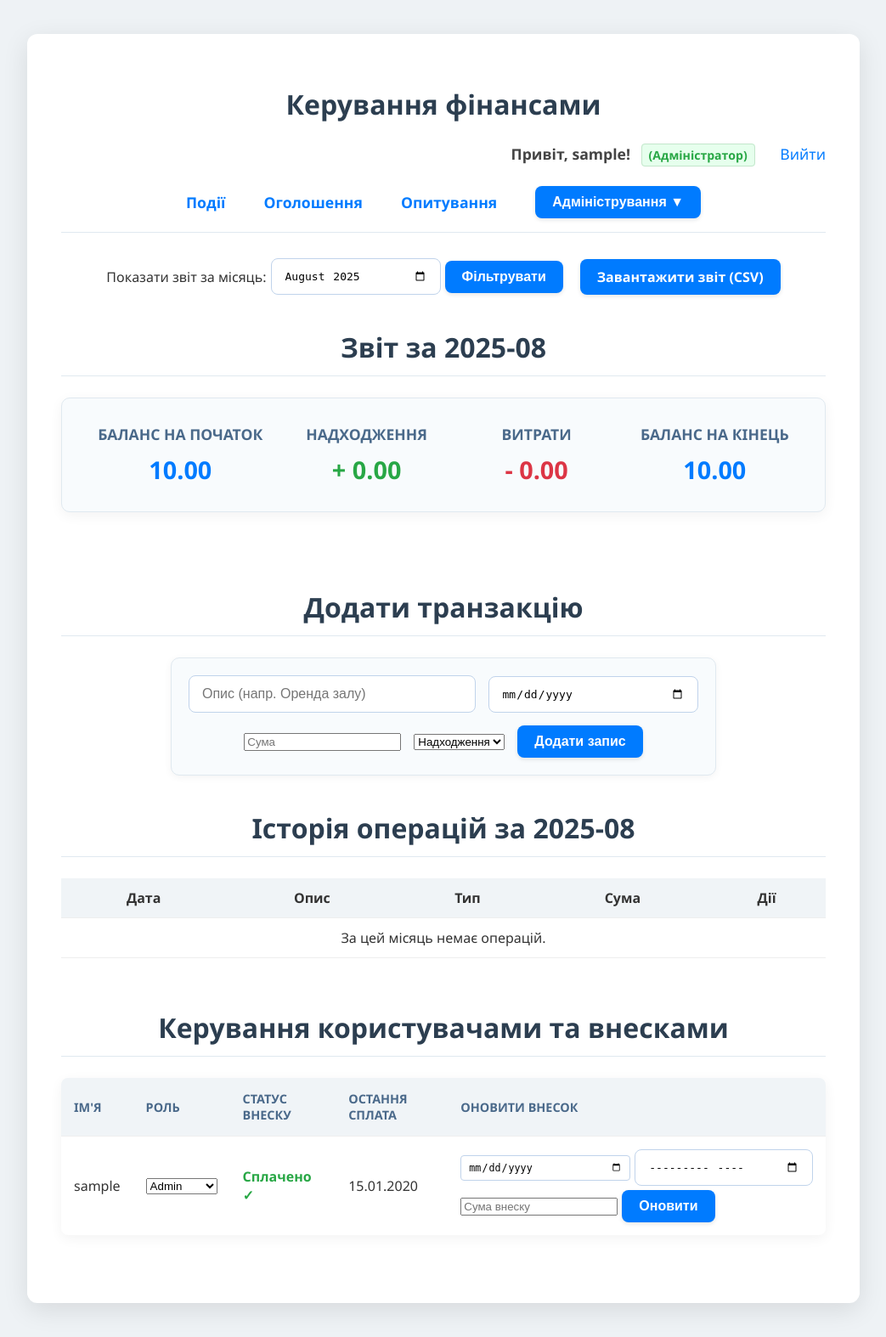
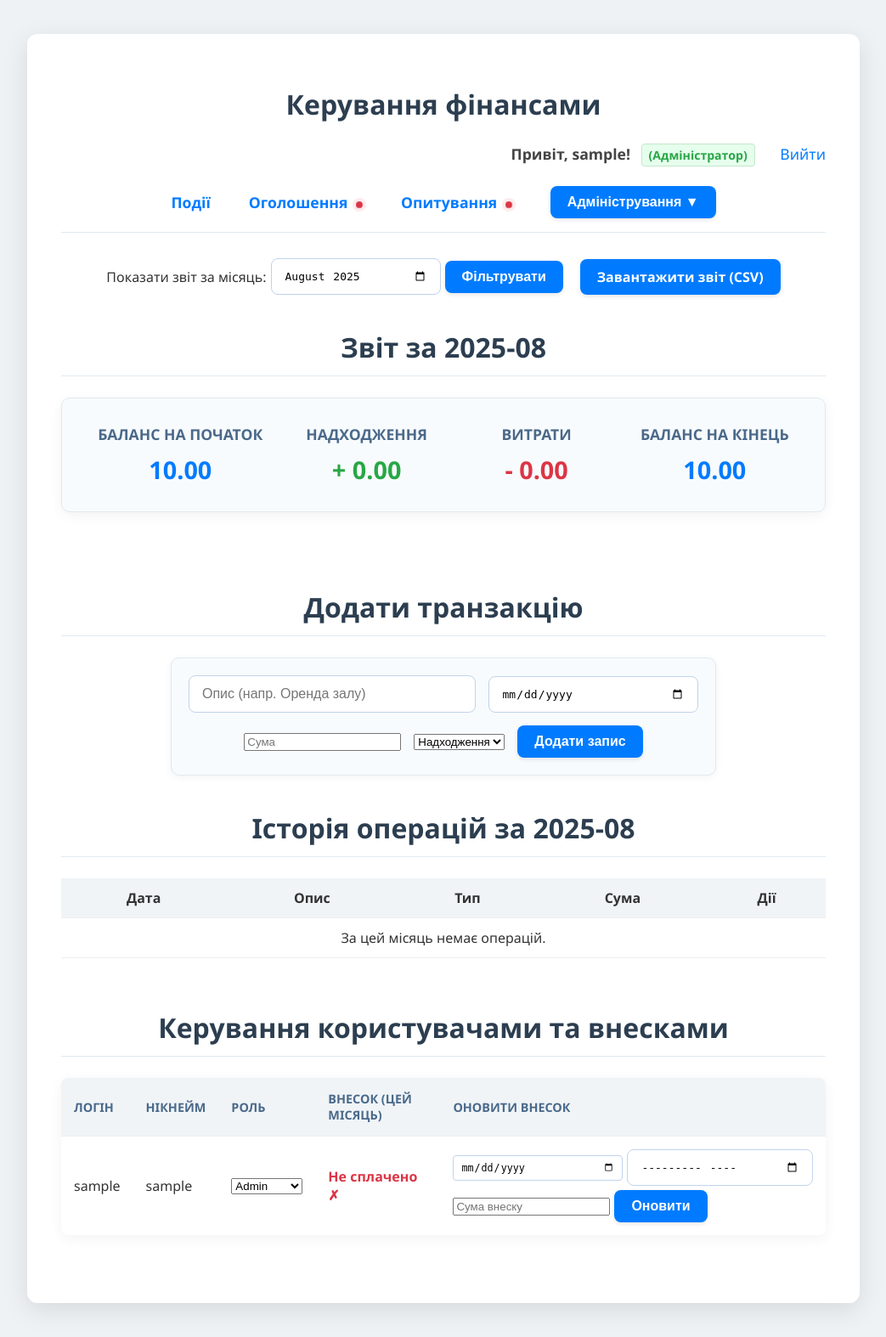
Before and after one commit to SportActive/SportActive, a Flask app: page /finances in a window 1280 px wide. Shown: the whole page at 85% size, without its empty margins (118-1161 px from the left). Run offline with Flask 3, Linux system fonts and the light colour scheme; a user stored in the database is signed in; tables that the repository leaves empty hold one stand-in row (values such as "Sample post").

```diff
--- a/app.py
+++ b/app.py
@@ -11,9 +11,13 @@ from io import StringIO
 from sqlalchemy import func
 import itertools
 from itsdangerous import URLSafeTimedSerializer
+import logging
 
 app = Flask(__name__)
 app.secret_key = os.environ.get('SECRET_KEY', 'your_super_secret_key_here_please_change_this')
+
+# Налаштування базового логування
+logging.basicConfig(level=logging.INFO)
 
 # --- Настройка SQLAlchemy ---
 database_url = os.environ.get('DATABASE_URL', 'sqlite:///site.db')
@@ -100,8 +104,8 @@ class User(db.Model, UserMixin):
     nickname = db.Column(db.String(80), nullable=True)
     password_hash = db.Column(db.String(256), nullable=False)
     role = db.Column(db.String(20), default='user')
-    has_paid_fees = db.Column(db.Boolean, default=False)
-    last_fee_payment_date = db.Column(db.String(10), nullable=True, default=None)
+    has_paid_fees = db.Column(db.Boolean, default=False) # Це поле більше не використовується для логіки, але залишаємо для сумісності
+    last_fee_payment_date = db.Column(db.String(10), nullable=True, default=None) # Це поле більше не використовується
     email = db.Column(db.String(120), unique=True, nullable=True)
     email_confirmed = db.Column(db.Boolean, default=False)
     email_confirmation_token = db.Column(db.String(256), nullable=True)
@@ -329,9 +333,16 @@ def login():
                 flash('Будь ласка, підтвердьте свою електронну пошту, щоб увійти.', 'warning')
                 return redirect(url_for('login'))
             login_user(user_found)
+
+            # ЛОГУВАННЯ УСПІШНОГО ВХОДУ
+            app.logger.info(f"Successful login for user: '{username}'")
+
             flash(f'Вхід успішний! Привіт, {user_found.nickname or user_found.username}!', 'success')
             return redirect(request.args.get('next') or url_for('index'))
         else:
+            # ЛОГУВАННЯ НЕВДАЛОГО ВХОДУ
+            app.logger.warning(f"Failed login attempt for username: '{username}'")
+
             flash('Неправильний логін або пароль.', 'error')
 
     return render_template('login.html')
@@ -427,15 +438,21 @@ def index():
                 db.session.add(new_log_entry)
                 events_to_delete.append(event)
         except ValueError:
-            flash(f"Подія '{event.name}' має невірний формат дати.", 'error')
+            app.logger.error(f"Could not parse date for event '{event.name}': {event.date}")
 
     if events_to_delete:
         for event in events_to_delete:
             db.session.delete(event)
         db.session.commit()
 
+    # Оновлена логіка перевірки внесків
+    current_month_str = datetime.now().strftime('%Y-%m')
+    paid_transactions = FinancialTransaction.query.filter(
+        FinancialTransaction.description.like(f"%Членський внесок ({current_month_str})%")
+    ).all()
+    paid_users_for_current_month = {t.description.split(' від ')[-1] for t in paid_transactions if ' від ' in t.description}
+
     all_users = User.query.all()
-    users_fee_status = {u.username: u.has_paid_fees for u in all_users}
     user_nicknames = {u.username: u.nickname or u.username for u in all_users}
 
     events_for_display = Event.query.filter(Event.date >= datetime.now().strftime('%Y-%m-%d %H:%M:%S')).order_by(Event.date).all()
@@ -471,7 +488,7 @@ def index():
                         user_events_next_7_days.append(event)
                 except ValueError: continue
 
-    return render_template('index.html', events=events_with_team_info, current_user=current_user, users_fee_status=users_fee_status, user_nicknames=user_nicknames, user_events_next_7_days=user_events_next_7_days)
+    return render_template('index.html', events=events_with_team_info, current_user=current_user, user_nicknames=user_nicknames, user_events_next_7_days=user_events_next_7_days, paid_users_for_current_month=paid_users_for_current_month)
 
 @app.route('/add_event', methods=['GET', 'POST'])
 @login_required
@@ -742,10 +759,8 @@ def finances():
             if user and fee_date_str and payment_period and fee_amount_str:
                 try:
                     fee_amount = float(fee_amount_str)
-                    user.has_paid_fees = True
-                    user.last_fee_payment_date = fee_date_str
-                    fee_description = f"Членський внесок ({payment_period}) від {user.nickname or user.username}"
-                    new_fee_transaction = FinancialTransaction(description=fee_description, date=fee_date_str, amount=fee_amount, transaction_type='income', logged_by_admin=current_user.username)
+                    fee_description = f"Членський внесок ({payment_period}) від {user.username}"
+                    new_fee_transaction = FinancialTransaction(description=fee_description, date=fee_date_str, amount=fee_amount, transaction_type='income', logged_by_admin=current_user.nickname or current_user.username)
                     db.session.add(new_fee_transaction)
                     db.session.commit()
                     flash(f'Внесок для {user.nickname or user.username} успішно оновлено.', 'success')
@@ -771,7 +786,12 @@ def finances():
 
     summary = {'start_balance': round(start_balance, 2), 'total_income': round(total_income, 2), 'total_expenses': round(abs(total_expenses), 2), 'end_balance': round(end_balance, 2)}
     users = User.query.order_by(User.username).all()
-    return render_template('finances.html', users=users, transactions=transactions_this_month, summary=summary, period_filter=period, current_user=current_user)
+
+    current_month_str = datetime.now().strftime('%Y-%m')
+    paid_transactions = FinancialTransaction.query.filter(FinancialTransaction.description.like(f"%Членський внесок ({current_month_str})%")).all()
+    paid_users_for_current_month = {t.description.split(' від ')[-1] for t in paid_transactions if ' від ' in t.description}
+
+    return render_template('finances.html', users=users, transactions=transactions_this_month, summary=summary, period_filter=period, current_user=current_user, paid_users_for_current_month=paid_users_for_current_month)
 
 @app.route('/edit_transaction/<int:transaction_id>', methods=['GET', 'POST'])
 @login_required
--- a/templates/finances.html
+++ b/templates/finances.html
@@ -27,48 +27,33 @@
 
         <div class="auth-links">
             {% if current_user.is_authenticated %}
-                <p>Привіт, {{ current_user.username }}!
-                {% if current_user.is_admin() %}
-                    <span class="admin-label">(Адміністратор)</span>
-                {% elif current_user.is_superuser() %}
-                    <span class="admin-label" style="background-color: #fffbe6; color: #8a6d3b; border-color: #ffeeba;">(Суперюзер)</span>
-                {% endif %}
+                <p>Привіт, {{ current_user.nickname or current_user.username }}!
+                {% if current_user.is_admin() %}<span class="admin-label">(Адміністратор)</span>{% elif current_user.is_superuser() %}<span class="admin-label" style="background-color: #fffbe6; color: #8a6d3b; border-color: #ffeeba;">(Суперюзер)</span>{% endif %}
                 </p>
                 <a href="{{ url_for('logout') }}">Вийти</a>
             {% else %}
-                <a href="{{ url_for('login') }}">Увійти</a> |
-                <a href="{{ url_for('register') }}">Зареєструватися</a>
+                <a href="{{ url_for('login') }}">Увійти</a> | <a href="{{ url_for('register') }}">Зареєструватися</a>
             {% endif %}
         </div>
 
         <nav class="main-nav">
             <a href="{{ url_for('index') }}">Події</a>
-            <a href="{{ url_for('announcements') }}">Оголошення</a>
-            <a href="{{ url_for('polls') }}">Опитування</a>
-            {% if current_user.can_manage_events() %}
-                <div class="dropdown">
-                    <button class="dropbtn admin-action">Адміністрування ▼</button>
-                    <div class="dropdown-content">
-                        <a href="{{ url_for('add_event') }}">Додати подію</a>
-                        {% if current_user.can_view_finances() %}
-                        <a href="{{ url_for('finances') }}">Керування фінансами</a>
-                        {% endif %}
-                        {% if current_user.is_admin() %}
-                        <a href="{{ url_for('game_log') }}">Журнал подій</a>
-                        {% endif %}
-                    </div>
+            <a href="{{ url_for('announcements') }}">Оголошення {% if has_unread_announcements %}<span class="new-indicator"></span>{% endif %}</a>
+            <a href="{{ url_for('polls') }}">Опитування {% if has_unread_polls %}<span class="new-indicator"></span>{% endif %}</a>
+            {% if current_user.is_authenticated and (current_user.can_manage_events() or current_user.is_admin()) %}
+            <div class="dropdown">
+                <button class="dropbtn admin-action">Адміністрування ▼</button>
+                <div class="dropdown-content">
+                    {% if current_user.can_manage_events() %}<a href="{{ url_for('add_event') }}">Додати подію</a>{% endif %}
+                    {% if current_user.can_view_finances() %}<a href="{{ url_for('finances') }}">Керування фінансами</a>{% endif %}
+                    {% if current_user.is_admin() %}<a href="{{ url_for('game_log') }}">Журнал подій</a>{% endif %}
                 </div>
+            </div>
             {% endif %}
         </nav>
 
         {% with messages = get_flashed_messages(with_categories=true) %}
-          {% if messages %}
-            <ul class="flashes">
-            {% for category, message in messages %}
-              <li class="{{ category }}">{{ message }}</li>
-            {% endfor %}
-            </ul>
-          {% endif %}
+          {% if messages %}<ul class="flashes">{% for category, message in messages %}<li class="{{ category }}">{{ message }}</li>{% endfor %}</ul>{% endif %}
         {% endwith %}
 
         <div class="log-actions">
@@ -122,19 +107,13 @@
                     <tr>
                         <td>{{ format_date_only_for_display(t.date) }}</td>
                         <td style="text-align: left;">{{ t.description }}</td>
-                        <td>
-                            {% if t.transaction_type == 'income' %}<span class="income">Дохід</span>{% else %}<span class="expense">Витрата</span>{% endif %}
-                        </td>
-                        <td>
-                            <strong class="{{ 'income' if t.transaction_type == 'income' else 'expense' }}">{{ "%.2f"|format(t.amount) }}</strong>
-                        </td>
+                        <td>{% if t.transaction_type == 'income' %}<span class="income">Дохід</span>{% else %}<span class="expense">Витрата</span>{% endif %}</td>
+                        <td><strong class="{{ 'income' if t.transaction_type == 'income' else 'expense' }}">{{ "%.2f"|format(t.amount) }}</strong></td>
                         {% if current_user.can_edit_finances() %}
                         <td>
                             <div class="inline-form" style="justify-content: center;">
                                 <a href="{{ url_for('edit_transaction', transaction_id=t.id) }}" class="small-button" style="background-color: #ffc107; color: black;">Редагувати</a>
-                                <form action="{{ url_for('delete_transaction', transaction_id=t.id) }}" method="POST" style="margin: 0;">
-                                    <button type="submit" class="small-button" style="background-color: #dc3545;" onclick="return confirm('Ви впевнені, що хочете видалити цю транзакцію?');">Видалити</button>
-                                </form>
+                                <form action="{{ url_for('delete_transaction', transaction_id=t.id) }}" method="POST" style="margin: 0;"><button type="submit" class="small-button" style="background-color: #dc3545;" onclick="return confirm('Ви впевнені?');">Видалити</button></form>
                             </div>
                         </td>
                         {% endif %}
@@ -152,10 +131,10 @@
             <table>
                 <thead>
                     <tr>
-                        <th>Ім'я</th>
+                        <th>Логін</th>
+                        <th>Нікнейм</th>
                         <th>Роль</th>
-                        <th>Статус внеску</th>
-                        <th>Остання сплата</th>
+                        <th>Внесок (цей місяць)</th>
                         <th>Оновити внесок</th>
                     </tr>
                 </thead>
@@ -163,6 +142,7 @@
                     {% for user in users %}
                     <tr>
                         <td>{{ user.username }}</td>
+                        <td>{{ user.nickname or user.username }}</td>
                         <td>
                             <form action="{{ url_for('update_user_role', user_id=user.id) }}" method="POST" class="inline-form">
                                 <select name="role" onchange="this.form.submit()">
@@ -173,9 +153,12 @@
                             </form>
                         </td>
                         <td>
-                            {% if user.has_paid_fees %}<span class="fee-paid-status">Сплачено &#10003;</span>{% else %}<span class="fee-unpaid-status">Не сплачено &#10007;</span>{% endif %}
+                            {% if user.username in paid_users_for_current_month %}
+                                <span class="fee-paid-status">Сплачено &#10003;</span>
+                            {% else %}
+                                <span class="fee-unpaid-status">Не сплачено &#10007;</span>
+                            {% endif %}
                         </td>
-                        <td>{{ format_date_only_for_display(user.last_fee_payment_date) }}</td>
                         <td>
                             <form action="{{ url_for('finances', period=period_filter) }}" method="POST" class="inline-form">
                                 <input type="hidden" name="form_type" value="update_user_fee">
```
Also changed, not shown: templates/index.html (+13 -6 lines).
